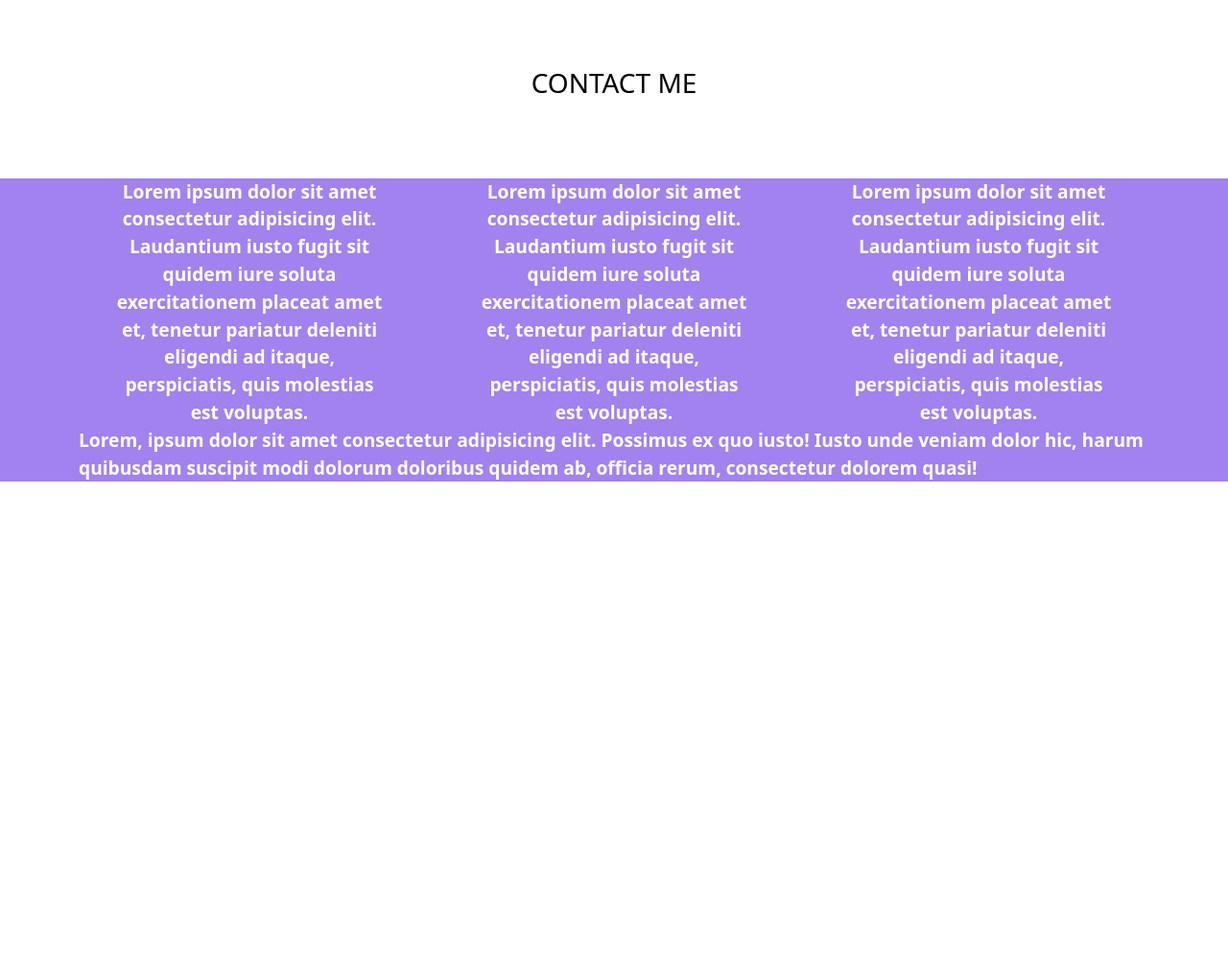
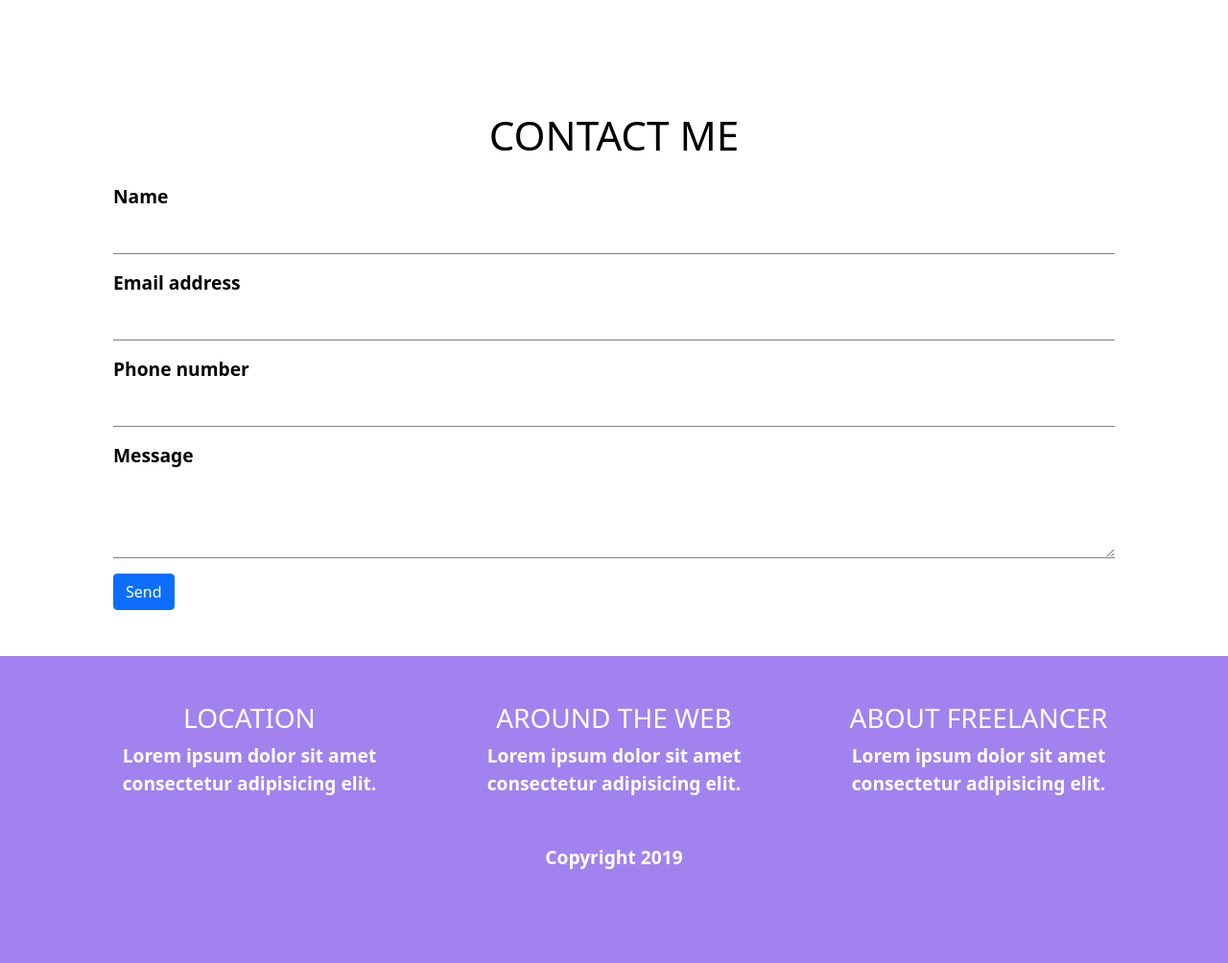
Before and after one commit to Onda-dev/html-css-bootstrap-freelancer, a plain HTML site: page index.html in a window 1280 px wide. Shown: the part 1640-2644 px from the top of the page at 96% size. Before the commit the page ends 2142 px from the top, so only its background shows below. Drawn offline with nearby package versions, Linux system fonts and the light colour scheme.

Commit message:
Aggiunto form contatti

```diff
--- a/css/style.css
+++ b/css/style.css
@@ -3,6 +3,14 @@
 -----------------*/
 a {
     text-decoration: none;
+    color: inherit;
+}
+
+nav ul li {
+    list-style: none;
+}
+
+a:hover {
     color: inherit;
 }
 
@@ -34,7 +42,7 @@ body {
 
 h1,h2,h3,h4 {
     text-transform: uppercase;
-    color: black;
+    color: white;
 }
 
 /*----------------
@@ -42,6 +50,18 @@ h1,h2,h3,h4 {
 -----------------*/
 header {
     background-color: violet;
+}
+
+.contact {
+    /* background-color: lightpink; */
+}
+
+header nav ul {
+    display: flex;
+    margin-bottom: 0;
+    gap: 30px;
+    text-transform: uppercase;
+    justify-content: flex-end;
 }
 
 .hero {
@@ -62,6 +82,11 @@ header {
 footer {
     background-color: rgb(162, 130, 238);
 }
+
+/*----------------
+    HEADER
+-----------------*/
+
 
 /*----------------
     HERO
@@ -97,6 +122,7 @@ footer {
 
 .portfolio h2 {
     font-size: 2.2em;
+    color: black;
 }
 
 /*----------------
@@ -110,3 +136,22 @@ footer {
     font-size: 2.2em;
     color: white;
 }
+
+/*----------------
+    CONTACT
+-----------------*/
+.contact h3 {
+    font-size: 2.2em;
+    color: black;
+}
+
+form {
+    color: black;
+}
+
+.form-control {
+    background-color: transparent;
+    border: none;
+    border-bottom: 1px solid grey;
+    border-radius: 0;
+}
--- a/index.html
+++ b/index.html
@@ -20,13 +20,30 @@
         <header>
 
             <div class="container">
+
                 <div class="row py-4">
 
                     <div class="col text-uppercase">
                         <a href="#">Start Bootstrap</a>
                     </div>
 
-                    <div class="col d-flex justify-content-end align-items-center">
+                    <div class="col d-none d-sm-inline-block">
+                        <nav>
+                            <ul>
+                                <li>
+                                    <a href="#">link</a>
+                                </li>
+                                <li>
+                                    <a href="#">link</a>
+                                </li>
+                                <li>
+                                    <a href="#">link</a>
+                                </li>
+                            </ul>
+                        </nav>
+                    </div>
+
+                    <div class="col d-flex justify-content-end align-items-center d-sm-none">
                          <button><i class="fa-solid fa-bars"></i></button>
                     </div>
 
@@ -81,7 +98,7 @@
 
             </section>
 
-            <section class="about my-5 py-5"> <!-- ABOUT-->
+            <section class="about my-5 p-5"> <!-- ABOUT-->
 
                 <div class="container">
                     <div class="wrapper-small">
@@ -107,11 +124,33 @@
 
                 <div class="container">
                     <div class="row">
-                        <div class="col-12 text-center px-5">
+                        <div class="col-12 text-center p-5">
                             <h3 class="my-4">Contact me</h3>
-                            <div>
-                                Lorem ipsum dolor sit amet, consectetur adipisicing elit. Officia eum doloremque atque minus animi dolore quae deserunt tempora, porro similique voluptatem nemo, nisi et eligendi est reiciendis sequi quisquam ad.
-                            </div>
+
+                            <form>
+                                <div class="mb-3">
+                                    <label for="exampleFormControlInput1" class="form-label d-flex ">Name</label>
+                                    <input type="email" class="form-control" id="exampleFormControlInput1">
+                                  </div>
+
+                                      <div class="mb-3">
+                                    <label for="exampleFormControlInput1" class="form-label d-flex ">Email address</label>
+                                    <input type="email" class="form-control" id="exampleFormControlInput1">
+                                    </div>
+
+                                    <div class="mb-3">
+                                    <label for="exampleFormControlInput1" class="form-label d-flex ">Phone number</label>
+                                    <input type="email" class="form-control" id="exampleFormControlInput1">
+                                    </div>
+
+                                    <div class="mb-3">
+                                    <label for="exampleFormControlTextarea1" class="form-label d-flex">Message</label>
+                                    <textarea class="form-control" id="exampleFormControlTextarea1" rows="3"></textarea>
+                                    </div>
+
+                                    <button type="submit" class="d-flex btn btn-primary">Send</button>
+                              </form>
+
                         </div>
                     </div>
                 </div>
@@ -123,20 +162,25 @@
         <footer>
 
             <div class="container">
-                <div class="row">
+
+                <div class="row py-5">
                     <div class="col-12 col-md-4 text-center px-5">
-                        Lorem ipsum dolor sit amet consectetur adipisicing elit. Laudantium iusto fugit sit quidem iure soluta exercitationem placeat amet et, tenetur pariatur deleniti eligendi ad itaque, perspiciatis, quis molestias est voluptas.
+                        <h3>Location</h3>
+                        Lorem ipsum dolor sit amet consectetur adipisicing elit.
                     </div>
                     <div class="col-12 col-md-4 text-center px-5">
-                        Lorem ipsum dolor sit amet consectetur adipisicing elit. Laudantium iusto fugit sit quidem iure soluta exercitationem placeat amet et, tenetur pariatur deleniti eligendi ad itaque, perspiciatis, quis molestias est voluptas.
+                        <h3>around the web</h3>
+                        Lorem ipsum dolor sit amet consectetur adipisicing elit.
                     </div>
                     <div class="col-12 col-md-4 text-center px-5">
-                        Lorem ipsum dolor sit amet consectetur adipisicing elit. Laudantium iusto fugit sit quidem iure soluta exercitationem placeat amet et, tenetur pariatur deleniti eligendi ad itaque, perspiciatis, quis molestias est voluptas.
+                        <h3>about freelancer</h3>
+                        Lorem ipsum dolor sit amet consectetur adipisicing elit.
                     </div>
 
-                    <div class="footer-bottom">
-                        Lorem, ipsum dolor sit amet consectetur adipisicing elit. Possimus ex quo iusto! Iusto unde veniam dolor hic, harum quibusdam suscipit modi dolorum doloribus quidem ab, officia rerum, consectetur dolorem quasi!
+                    <div class="footer-bottom text-center py-5">
+                        Copyright 2019
                     </div>
+
                 </div>
             </div>
 
```
